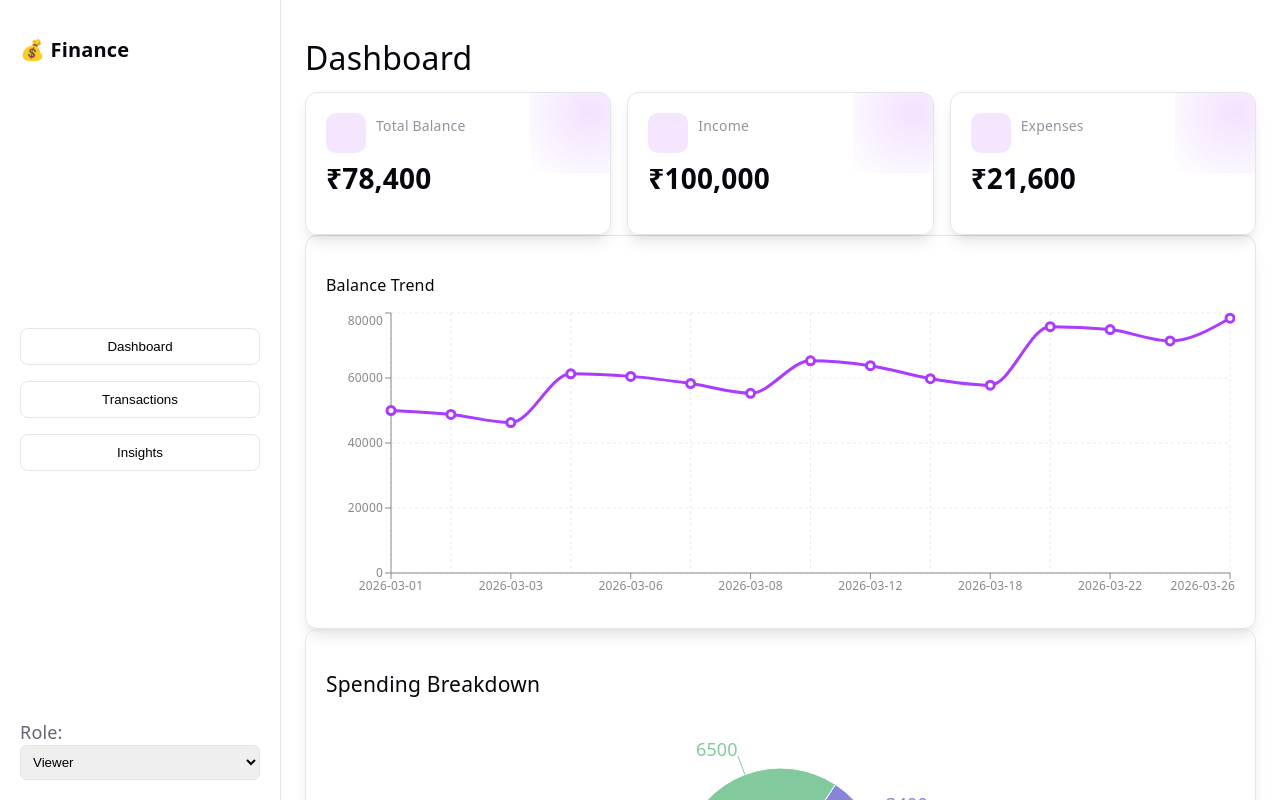
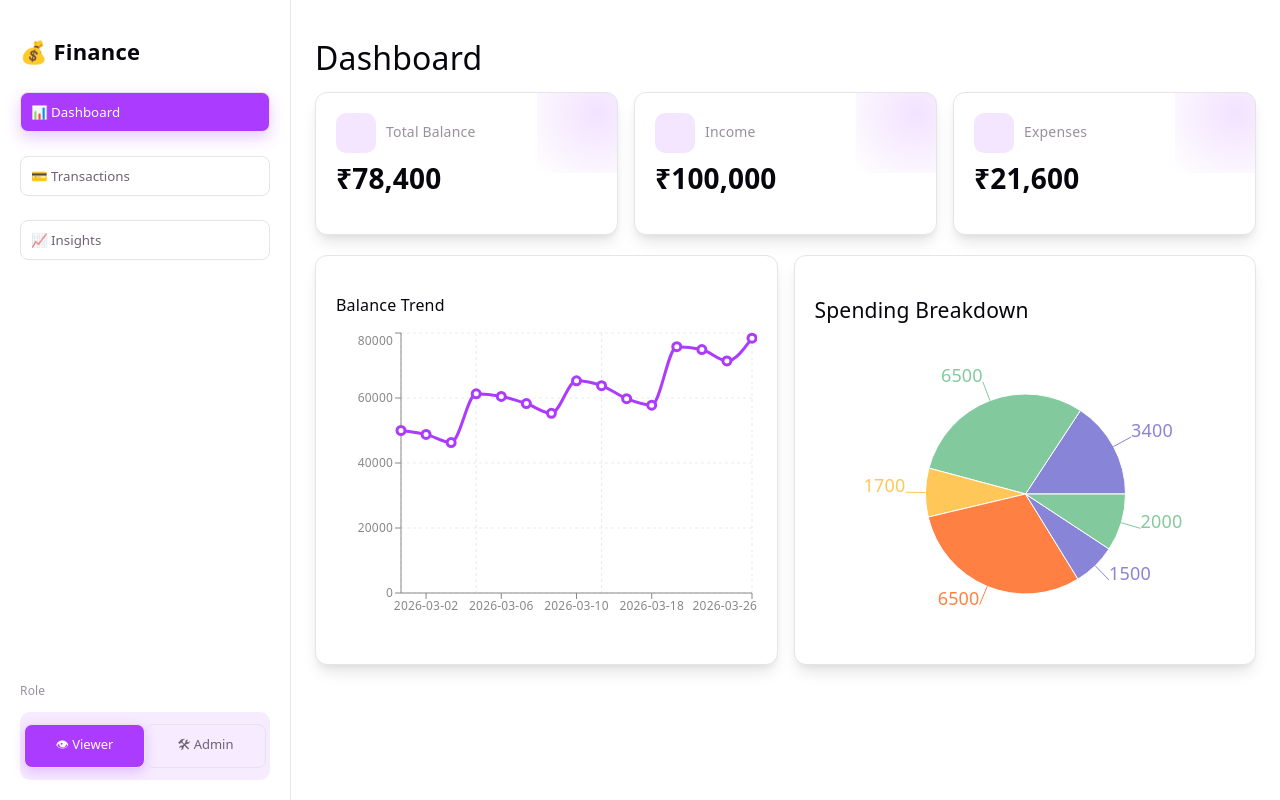
Before and after one commit to Sheikh-ASif/FinanceDashboard, a React app in the folder Frontend/: page / in a window 1280 px wide. Built offline with nearby package versions, Linux system fonts and the light colour scheme; the HTML template or start-up script is replaced by a standard one.

Commit message:
Update all the codes and clean the codes

```diff
--- a/Frontend/src/App.jsx
+++ b/Frontend/src/App.jsx
@@ -5,41 +5,62 @@ import Insights from "./pages/Insights";
 
 function App() {
   const [activePage, setActivePage] = useState("dashboard");
-  const [role, setRole] = useState("viewer"); // for RBAC later
+  const [role, setRole] = useState("viewer");
 
   return (
     <div className="app-container">
+      <aside className="sidebar">
+        <div>
+          <h2 className="logo">💰 Finance</h2>
 
-      {/* Sidebar */}
-      <aside className="sidebar">
-        <h2 className="logo">💰 Finance</h2>
+          <nav className="nav">
+            <button
+              className={`nav-item ${activePage === "dashboard" ? "active" : ""}`}
+              onClick={() => setActivePage("dashboard")}
+            >
+              📊 Dashboard
+            </button>
 
-        <nav>
-          <button onClick={() => setActivePage("dashboard")}>
-            Dashboard
-          </button>
-          <button onClick={() => setActivePage("transactions")}>
-            Transactions
-          </button>
-          <button onClick={() => setActivePage("insights")}>
-            Insights
-          </button>
-        </nav>
+            <button
+              className={`nav-item ${activePage === "transactions" ? "active" : ""}`}
+              onClick={() => setActivePage("transactions")}
+            >
+              💳 Transactions
+            </button>
 
-        {/* Role Switch (Important for assignment) */}
+            <button
+              className={`nav-item ${activePage === "insights" ? "active" : ""}`}
+              onClick={() => setActivePage("insights")}
+            >
+              📈 Insights
+            </button>
+          </nav>
+        </div>
+
         <div className="role-switch">
-          <label>Role:</label>
-          <select value={role} onChange={(e) => setRole(e.target.value)}>
-            <option value="viewer">Viewer</option>
-            <option value="admin">Admin</option>
-          </select>
+          <span className="role-label">Role</span>
+
+          <div className="role-toggle">
+            <button
+              className={`role-btn ${role === "viewer" ? "active" : ""}`}
+              onClick={() => setRole("viewer")}
+            >
+              👁 Viewer
+            </button>
+
+            <button
+              className={`role-btn ${role === "admin" ? "active" : ""}`}
+              onClick={() => setRole("admin")}
+            >
+              🛠 Admin
+            </button>
+          </div>
         </div>
       </aside>
 
-      {/* Main Content */}
       <main className="main-content">
         {activePage === "dashboard" && <Dashboard />}
-        {activePage === "transactions" && <Transactions role={role} />}
+        {activePage === "transactions" && <Transactions />}
         {activePage === "insights" && <Insights />}
       </main>
     </div>
--- a/Frontend/src/components/cards/SummaryCard.jsx
+++ b/Frontend/src/components/cards/SummaryCard.jsx
@@ -2,7 +2,7 @@ function SummaryCard({ title, amount, icon, color = "#aa3bff", trend }) {
   return (
     <div className="card summary-card">
 
-      {/* Top Section */}
+
       <div className="card-header">
         <div
           className="icon-box"
@@ -13,7 +13,7 @@ function SummaryCard({ title, amount, icon, color = "#aa3bff", trend }) {
         <p className="card-title">{title}</p>
       </div>
 
-      {/* Amount */}
+
       <h2 className="card-amount">
         ₹{amount.toLocaleString()}
       </h2>
--- a/Frontend/src/index.css
+++ b/Frontend/src/index.css
@@ -21,6 +21,7 @@
   color-scheme: light dark;
   color: var(--text);
   background: var(--bg);
+
   -webkit-font-smoothing: antialiased;
 }
 
@@ -41,19 +42,25 @@
   }
 }
 
+/* Reset */
 body {
   margin: 0;
 }
 
+/* Root fix */
 #root {
   width: 100%;
   margin: 0;
   text-align: left;
+  border: none;
   min-height: 100vh;
+  display: block;
 }
 
 /* Typography */
-h1, h2, h3 {
+h1,
+h2,
+h3 {
   font-family: var(--heading);
   font-weight: 500;
   color: var(--text-h);
@@ -72,14 +79,18 @@ p {
   margin: 0;
 }
 
-/* Layout */
+/* ===== Layout ===== */
+
 .app-container {
   display: flex;
   height: 100vh;
+  background: var(--bg);
 }
 
+/* Sidebar */
 .sidebar {
   width: 240px;
+  background: var(--bg);
   border-right: 1px solid var(--border);
   padding: 20px;
   display: flex;
@@ -90,15 +101,19 @@ p {
 .logo {
   font-size: 20px;
   font-weight: 600;
+  margin-bottom: 20px;
 }
 
+/* Sidebar buttons */
 .sidebar button {
+  display: block;
   width: 100%;
   margin: 8px 0;
   padding: 10px;
   border-radius: 8px;
   border: 1px solid var(--border);
   background: transparent;
+  color: var(--text);
   cursor: pointer;
   transition: 0.2s;
 }
@@ -106,6 +121,12 @@ p {
 .sidebar button:hover {
   background: var(--accent-bg);
   border-color: var(--accent-border);
+  color: var(--text-h);
+}
+
+/* Role Switch */
+.role-switch {
+  margin-top: 20px;
 }
 
 .role-switch select {
@@ -113,25 +134,32 @@ p {
   padding: 8px;
   border-radius: 6px;
   border: 1px solid var(--border);
+  background: var(--bg);
+  color: var(--text);
 }
 
+/* Main Content */
 .main-content {
   flex: 1;
   padding: 24px;
   overflow-y: auto;
 }
 
-/* Cards */
+/* ===== Cards ===== */
+
 .cards {
-  display: grid;
-  grid-template-columns: repeat(auto-fit, minmax(220px, 1fr));
-  gap: 16px;
+  display: flex;
+  gap: 20px;
   margin-top: 20px;
+  flex-wrap: wrap;
 }
 
 .card {
+  flex: 1;
+  min-width: 200px;
   padding: 20px;
   border-radius: 12px;
+  background: var(--bg);
   border: 1px solid var(--border);
   box-shadow: var(--shadow);
   transition: 0.3s;
@@ -141,17 +169,74 @@ p {
   transform: translateY(-5px);
 }
 
-/* Summary */
+/* ===== Table ===== */
+
+table {
+  width: 100%;
+  border-collapse: collapse;
+  margin-top: 20px;
+  background: var(--bg);
+  border: 1px solid var(--border);
+}
+
+th {
+  background: var(--accent-bg);
+  color: var(--text-h);
+}
+
+th,
+td {
+  padding: 12px;
+  text-align: left;
+  border-bottom: 1px solid var(--border);
+}
+
+/* ===== Buttons ===== */
+
+button {
+  font-family: var(--sans);
+}
+
+button:hover {
+  opacity: 0.9;
+}
+
+/* ===== Responsive ===== */
+
+@media (max-width: 768px) {
+  .app-container {
+    flex-direction: column;
+  }
+
+  .sidebar {
+    width: 100%;
+    flex-direction: row;
+    align-items: center;
+    justify-content: space-between;
+  }
+
+  .cards {
+    flex-direction: column;
+  }
+}
+
+
+
+/* ===== Summary Card Styling ===== */
+
 .summary-card {
   position: relative;
   overflow: hidden;
 }
 
+/* Header */
 .card-header {
   display: flex;
+  align-items: center;
   gap: 10px;
 }
 
+/* Icon box */
 .icon-box {
   width: 40px;
   height: 40px;
@@ -159,24 +244,31 @@ p {
   display: flex;
   align-items: center;
   justify-content: center;
+  font-size: 18px;
 }
 
+/* Title */
 .card-title {
   font-size: 14px;
   opacity: 0.7;
 }
 
+/* Amount */
 .card-amount {
   margin-top: 12px;
   font-size: 28px;
   font-weight: 600;
+  color: var(--text-h);
 }
 
+/* Trend */
 .card-trend {
   margin-top: 8px;
   font-size: 14px;
+  font-weight: 500;
 }
 
+/* Glow effect */
 .summary-card::after {
   content: "";
   position: absolute;
@@ -187,71 +279,66 @@ p {
   right: -40px;
 }
 
-/* Charts */
 .chart-title {
   margin-bottom: 10px;
   font-size: 16px;
+  font-weight: 500;
+  color: var(--text-h);
 }
 
-/* Table */
-table {
-  width: 100%;
-  border-collapse: collapse;
-  margin-top: 20px;
-  border: 1px solid var(--border);
+.chart-title {
+  margin-bottom: 10px;
+  font-size: 16px;
+  font-weight: 500;
+  color: var(--text-h);
 }
 
-th {
-  background: var(--accent-bg);
-}
 
-th, td {
-  padding: 12px 16px;
-  border-bottom: 1px solid var(--border);
-}
-
+/* Row hover effect */
 .transaction-row:hover {
   background: rgba(170, 59, 255, 0.05);
 }
 
-/* Text styles */
+/* Table cells */
+td {
+  padding: 12px 16px;
+  text-align: left;
+}
+
+/* Amount styling */
 .td-amount {
   font-weight: 600;
+  color: var(--text-h);
 }
 
-.income-text {
-  color: #00c49f;
+/* Category */
+.td-category {
+  opacity: 0.8;
 }
 
-.expense-text {
-  color: #ff4d4f;
-}
-
-/* Badges */
-.category-badge {
-  padding: 6px 12px;
-  border-radius: 20px;
-  font-size: 12px;
-  background: rgba(170, 59, 255, 0.08);
-}
-
+/* Status Badge */
 .status-badge {
   padding: 6px 12px;
   border-radius: 20px;
   font-size: 12px;
+  font-weight: 500;
+  text-transform: capitalize;
 }
 
+/* Income */
 .status-badge.income {
   background: rgba(0, 196, 159, 0.15);
   color: #00c49f;
 }
 
+/* Expense */
 .status-badge.expense {
   background: rgba(255, 77, 79, 0.15);
   color: #ff4d4f;
 }
 
-/* Controls */
+
+/* Controls Layout */
 .table-controls {
   display: flex;
   justify-content: space-between;
@@ -260,82 +347,259 @@ th, td {
   flex-wrap: wrap;
 }
 
+/* Search */
 .search-input {
   flex: 1;
-  padding: 10px;
+  min-width: 200px;
+  padding: 10px 14px;
   border-radius: 10px;
   border: 1px solid var(--border);
+  outline: none;
+  font-size: 14px;
+  background: var(--bg);
 }
 
+.search-input:focus {
+  border-color: var(--accent);
+  box-shadow: 0 0 0 2px rgba(170, 59, 255, 0.1);
+}
+
+/* 🔥 Sort Buttons Container */
 .sort-buttons {
   display: flex;
   gap: 8px;
 }
 
+/* Buttons */
 .sort-buttons button {
   padding: 8px 12px;
   border-radius: 8px;
   border: 1px solid var(--border);
   background: var(--bg);
+  cursor: pointer;
+  font-size: 13px;
+  transition: all 0.2s ease;
 }
 
+/* Hover */
+.sort-buttons button:hover {
+  background: var(--accent-bg);
+  border-color: var(--accent);
+}
+
+/* Active */
 .sort-buttons button.active {
   background: var(--accent);
   color: white;
+  border-color: var(--accent);
 }
 
-/* Button */
+
+/* Amount colors */
+.income-text {
+  color: #00c49f;
+  font-weight: 600;
+}
+
+.expense-text {
+  color: #ff4d4f;
+  font-weight: 600;
+}
+
+/* Category badge (NEW 🔥) */
+.category-badge {
+  padding: 6px 12px;
+  border-radius: 20px;
+  font-size: 12px;
+  background: rgba(170, 59, 255, 0.08);
+  color: var(--text);
+}
+
+/* Improve status badge */
+.status-badge {
+  padding: 6px 12px;
+  border-radius: 20px;
+  font-size: 12px;
+  font-weight: 500;
+}
+
+/* Income badge */
+.status-badge.income {
+  background: rgba(0, 196, 159, 0.15);
+  color: #00c49f;
+}
+
+/* Expense badge */
+.status-badge.expense {
+  background: rgba(255, 77, 79, 0.15);
+  color: #ff4d4f;
+}
+
+/* =========================
+   Base Button
+========================= */
 .btn {
   padding: 10px 16px;
   border-radius: 10px;
   border: none;
+  font-size: 14px;
+  font-weight: 500;
   cursor: pointer;
-  transition: 0.25s;
+
+  display: inline-flex;
+  align-items: center;
+  justify-content: center;
+  gap: 6px;
+
+  transition: all 0.25s ease;
 }
 
+/* Full width option */
+.btn.full {
+  width: 100%;
+}
+
+/* =========================
+   Primary Button
+========================= */
 .btn.primary {
   background: var(--accent);
   color: white;
 }
 
+.btn.primary:hover {
+  transform: translateY(-1px);
+  box-shadow: 0 8px 20px rgba(170, 59, 255, 0.25);
+}
+
+/* =========================
+   Secondary Button
+========================= */
 .btn.secondary {
   background: var(--accent-bg);
+  color: var(--accent);
   border: 1px solid var(--accent-border);
 }
 
+.btn.secondary:hover {
+  background: var(--accent);
+  color: white;
+}
+
+/* =========================
+   Danger Button
+========================= */
 .btn.danger {
   background: rgba(255, 77, 79, 0.1);
   color: #ff4d4f;
+  border: 1px solid rgba(255, 77, 79, 0.3);
 }
 
-/* Insights */
+.btn.danger:hover {
+  background: #ff4d4f;
+  color: white;
+}
+
+/* =========================
+   Click Effect
+========================= */
+.btn:active {
+  transform: scale(0.97);
+}
+
+
+/* Page */
+.page-title {
+  margin-bottom: 20px;
+}
+
+/* Cards row */
+.cards {
+  display: grid;
+  grid-template-columns: repeat(auto-fit, minmax(220px, 1fr));
+  gap: 16px;
+  margin-bottom: 20px;
+}
+
+/* Charts layout */
+.charts-grid {
+  display: grid;
+  grid-template-columns: repeat(auto-fit, minmax(300px, 1fr));
+  gap: 16px;
+}
+
+/* Insight cards */
 .insight-card {
   display: flex;
   flex-direction: column;
   gap: 8px;
 }
 
+/* Value */
+.insight-value {
+  font-size: 18px;
+  font-weight: 600;
+  color: var(--text-h);
+}
+
+/* Amount */
+.insight-amount {
+  font-size: 14px;
+  color: var(--accent);
+  font-weight: 500;
+}
+
+/* Text */
+.insight-text {
+  font-size: 14px;
+  line-height: 1.5;
+}
+
+/* Highlight */
 .highlight {
   color: var(--accent);
   font-weight: 600;
 }
 
-/* Filters */
+/* Page spacing */
+.transactions-page {
+  display: flex;
+  flex-direction: column;
+  gap: 16px;
+}
+
+/* Filter bar */
 .filter-bar {
   display: flex;
+  align-items: center;
   gap: 12px;
 }
 
+/* Label */
+.filter-label {
+  font-size: 14px;
+  opacity: 0.7;
+}
+
+/* Pills */
 .filter-pills {
   display: flex;
   gap: 8px;
 }
 
+/* Pill style */
 .pill {
   padding: 6px 14px;
   border-radius: 20px;
+  font-size: 13px;
   cursor: pointer;
   background: rgba(170, 59, 255, 0.08);
+  color: var(--text);
+  transition: all 0.2s ease;
+}
+
+.pill:hover {
+  background: rgba(170, 59, 255, 0.15);
 }
 
 .pill.active {
@@ -343,14 +607,106 @@ th, td {
   color: white;
 }
 
-/* Responsive */
-@media (max-width: 768px) {
-  .app-container {
-    flex-direction: column;
-  }
+/* Actions */
+.actions-bar {
+  display: flex;
+  justify-content: flex-end;
+}
 
-  .sidebar {
-    width: 100%;
-    flex-direction: row;
-  }
+/* Sidebar */
+.sidebar {
+  width: 250px;
+  padding: 20px;
+  border-right: 1px solid var(--border);
+  display: flex;
+  flex-direction: column;
+  justify-content: space-between;
+  background: var(--bg);
 }
+
+/* Logo */
+.logo {
+  font-size: 22px;
+  font-weight: 600;
+  margin-bottom: 20px;
+}
+
+/* Nav */
+.nav {
+  display: flex;
+  flex-direction: column;
+  gap: 8px;
+}
+
+/* Nav item */
+.nav-item {
+  padding: 10px 14px;
+  border-radius: 10px;
+  border: none;
+  background: transparent;
+  color: var(--text);
+  cursor: pointer;
+  text-align: left;
+  transition: all 0.25s ease;
+}
+
+.nav-item:hover {
+  background: var(--accent-bg);
+}
+
+.nav-item.active {
+  background: var(--accent);
+  color: white;
+  box-shadow: 0 6px 15px rgba(170, 59, 255, 0.25);
+}
+
+/* Role switch */
+.role-switch {
+  display: flex;
+  flex-direction: column;
+  gap: 8px;
+}
+
+.role-label {
+  font-size: 12px;
+  opacity: 0.7;
+}
+
+/* Toggle container */
+.role-toggle {
+  display: flex;
+  background: var(--accent-bg);
+  padding: 4px;
+  border-radius: 10px;
+}
+
+/* Buttons */
+.role-btn {
+  flex: 1;
+  padding: 8px;
+  border-radius: 8px;
+  border: none;
+  background: transparent;
+  cursor: pointer;
+  font-size: 13px;
+  transition: all 0.25s ease;
+}
+
+/* Hover */
+.role-btn:hover {
+  background: rgba(170, 59, 255, 0.15);
+}
+
+/* Active */
+.role-btn.active {
+  background: var(--accent);
+  color: white;
+  box-shadow: 0 4px 12px rgba(170, 59, 255, 0.25);
+}
+
+/* Main */
+.main-content {
+  flex: 1;
+  padding: 24px;
+  overflow-y: auto;
+}
--- a/Frontend/src/main.jsx
+++ b/Frontend/src/main.jsx
@@ -2,7 +2,7 @@ import { StrictMode } from "react";
 import { createRoot } from "react-dom/client";
 import "./index.css";
 import App from "./App.jsx";
-import { AppProvider } from "./context/AppContext";
+import { AppProvider } from "./Context/AppContext";
 
 createRoot(document.getElementById("root")).render(
   <StrictMode>
--- a/Frontend/src/pages/Dashboard.jsx
+++ b/Frontend/src/pages/Dashboard.jsx
@@ -2,7 +2,7 @@ import SummaryCard from "../components/cards/SummaryCard";
 import LineChart from "../components/charts/LineChart";
 import PieChart from "../components/charts/PieChart";
 
-import { useAppContext } from "../context/AppContext";
+import { useAppContext } from "../Context/AppContext";
 import {
   calculateBalance,
   calculateIncome,
--- a/Frontend/src/pages/Insights.jsx
+++ b/Frontend/src/pages/Insights.jsx
@@ -1,4 +1,4 @@
-import { useAppContext } from "../context/AppContext";
+import { useAppContext } from "../Context/AppContext";
 
 function Insights() {
   const { allTransactions } = useAppContext();
--- a/Frontend/src/pages/Transactions.jsx
+++ b/Frontend/src/pages/Transactions.jsx
@@ -1,4 +1,4 @@
-import { useAppContext } from "../context/AppContext";
+import { useAppContext } from "../Context/AppContext";
 import TransactionTable from "../components/transactions/TransactionTable";
 import Button from "../components/ui/Button";
 
```
Also changed, not shown: Frontend/src/components/charts/LineChart.jsx (+5 -5 lines), 1 other file (tests, documents, lock files or other folders).
